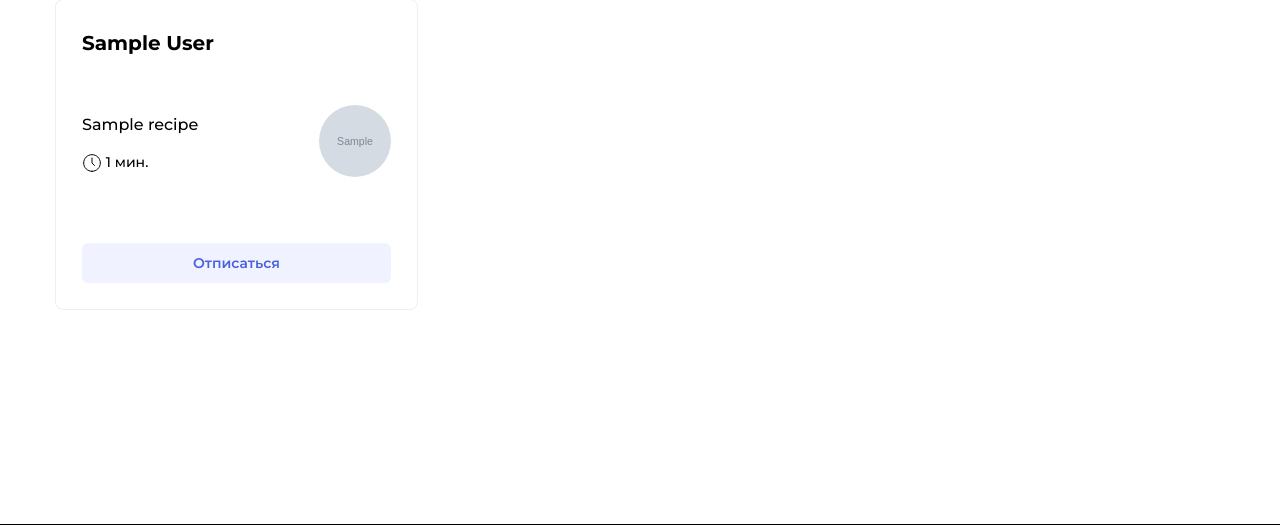
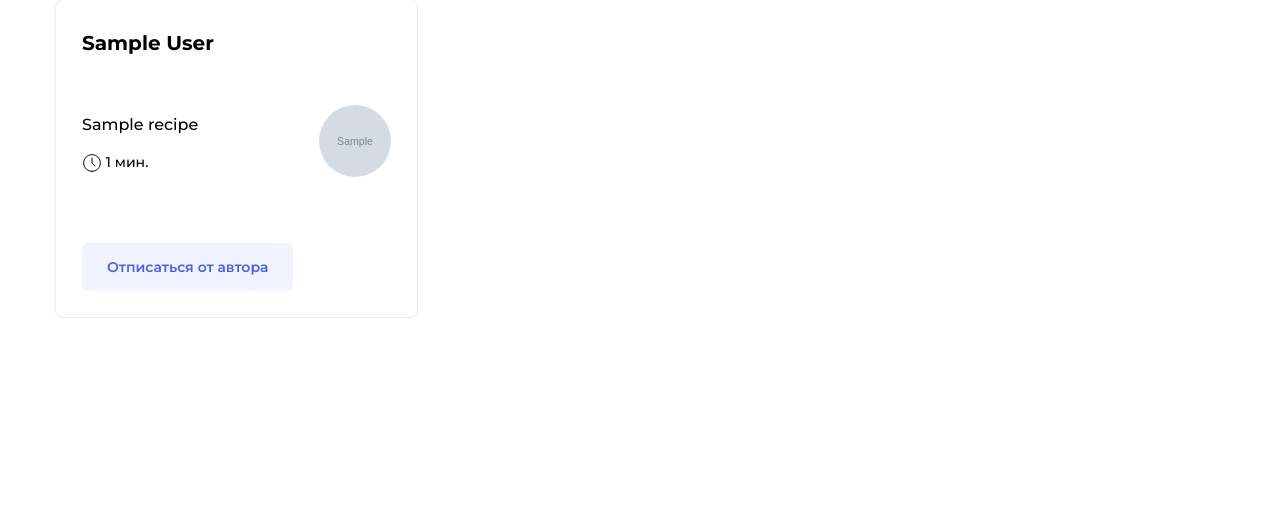
Before and after one commit to Rybakov-Ilay/foodgram-project, a Django app: page /subscriptions/ in a window 1280 px wide. Shown: the part 228-753 px from the top of the page. Run offline with Django 3.2, Linux system fonts and the light colour scheme; a user stored in the database is signed in; tables that the repository leaves empty hold one stand-in row (values such as "Sample post"); grey boxes marked "Sample" are stand-in pictures; some libraries are stand-ins or nearby versions.

Commit message:
кнопка "отписаться" перезагружает страницу

```diff
--- a/recipes/static/js/myFollow.js
+++ b/recipes/static/js/myFollow.js
@@ -5,18 +5,18 @@ const header = new Header(counterId);
 const configButton = {
     subscribe: {
         attr: 'data-out',
-        default: {
+        active: {
             class: 'button_style_blue',
             text: 'Отписаться'
         },
-        active: {
+        default: {
             class: 'button_style_blue',
             text: `Подписаться на автора`
         }
     }
 }
 const subscribe = new Subscribe(configButton.subscribe, api);
-const myFollow = new MyFollow(container, '.card-user', header, api, true,{
+const myFollow = new MyFollow(container, '.card-user', header, api, true, {
     subscribe
 })
 myFollow.addEvent();
--- a/recipes/templates/recipes/myFollow.html
+++ b/recipes/templates/recipes/myFollow.html
@@ -49,10 +49,15 @@
         </div>
 
         <div class="card-user__footer">
-            <script>
-                function refreshPage(){window.location.reload();}
-            </script>
-            <button class="button button_style_light-blue button_size_auto" name="subscribe" onclick="refreshPage()">Отписаться</button>
+                {% if not author.id|is_subscribe:user %}
+                    <button class="button button_style_light-blue button_size_subscribe" name="subscribe" data-out>
+                        Подписаться на автора
+                    </button>
+                {% else %}
+                    <button class="button button_style_light-blue button_size_subscribe button_style_blue" name="subscribe">
+                        Отписаться от автора
+                    </button>
+                {% endif %}
         </div>
         </div>
         {% endfor %}
```
